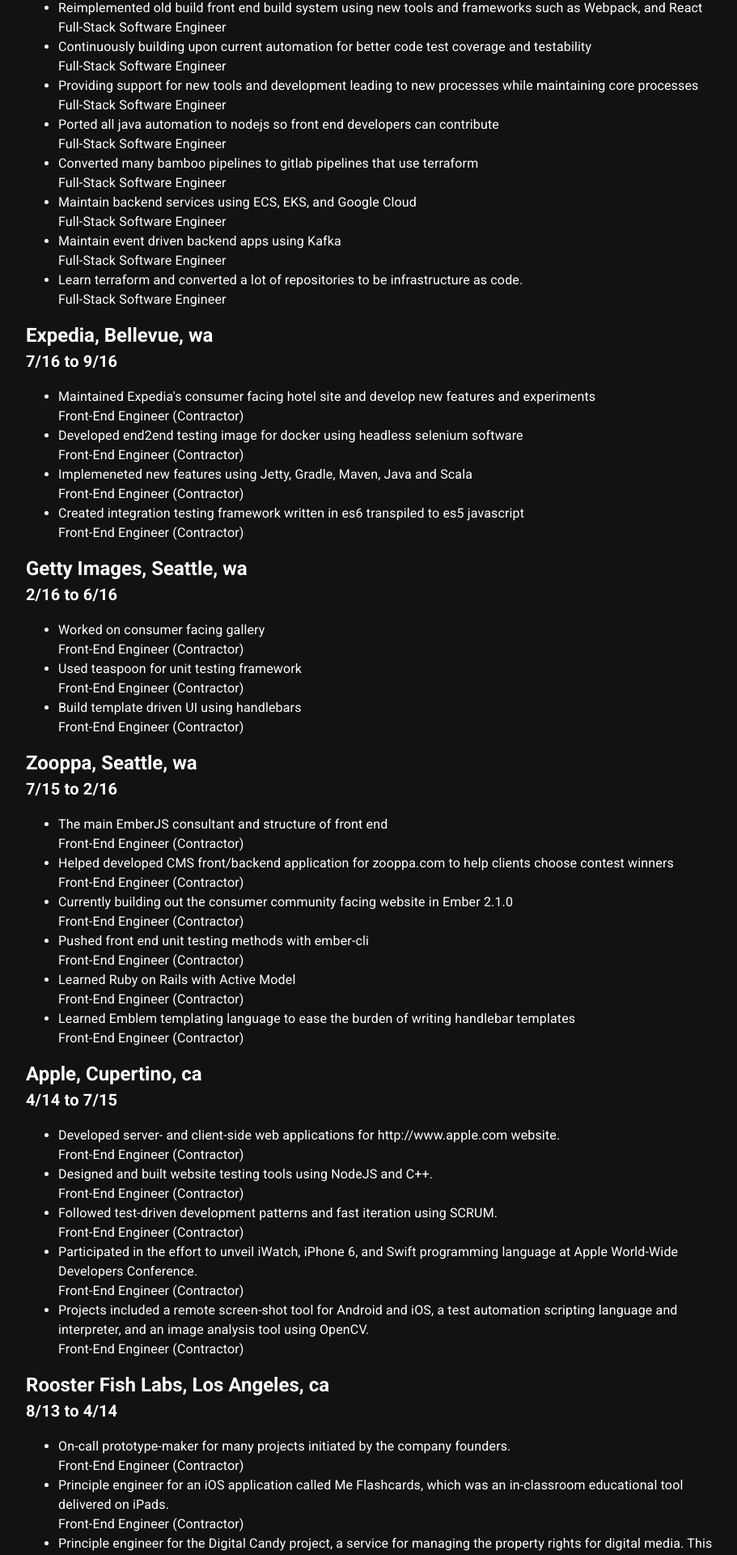
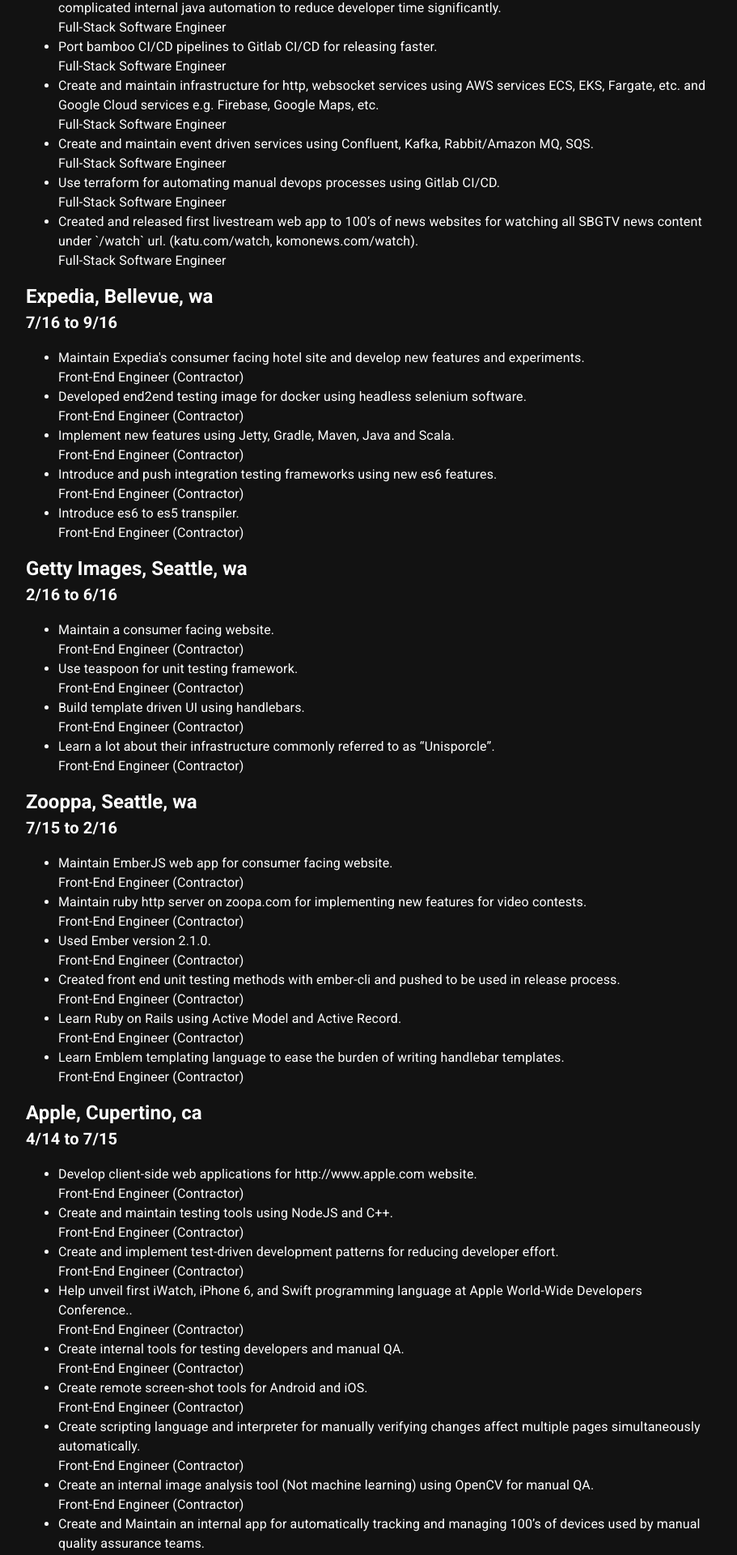
Before and after one commit to hooddanielc/danielhood.com, a React app: page / in a window 1280 px wide. Shown: the part 1295-3215 px from the top of the page at 81% size, without its empty margins (182-1093 px from the left). Built offline with nearby package versions, Linux system fonts and the light colour scheme.

Commit message:
bugfix: correct grammar mistakes

```diff
--- a/src/data.ts
+++ b/src/data.ts
@@ -91,29 +91,18 @@
   "experience": [
     {
       "city": "Seattle",
-      "company": "Squash Bottom Games",
-      "endDate": "???",
-      "gained": [
-        "First time working in games industry"
-      ],
-      "startDate": "3/22",
-      "state": "wa",
-      "title": "Software Engineer (Full Time)"
-    },
-    {
-      "city": "Seattle",
       "company": "Sinclair Broadcast Group",
       "endDate": "3/22",
       "gained": [
-        "Started working on consumer facing websites for 100's of newstations all using the same components",
-        "Reimplemented old build front end build system using new tools and frameworks such as Webpack, and React",
-        "Continuously building upon current automation for better code test coverage and testability",
-        "Providing support for new tools and development leading to new processes while maintaining core processes",
-        "Ported all java automation to nodejs so front end developers can contribute",
-        "Converted many bamboo pipelines to gitlab pipelines that use terraform",
-        "Maintain backend services using ECS, EKS, and Google Cloud",
-        "Maintain event driven backend apps using Kafka",
-        "Learn terraform and converted a lot of repositories to be infrastructure as code.",
+        "Develop and maintain 100’s of consumer facing websites for news-stations using reusable components (you might notice that they all look the same e.g. komonews.com,  kutv.com, star64.tv, weartv.com, katu.com, etc.).",
+        "Re-Implement old front-end build systems using new tools and frameworks such as Webpack and React.",
+        "Build upon existing automation for better test code-coverage and testability.",
+        "Converted projects to use modern build tools for bundling websites (ex.. webpack) rather than using complicated internal java automation to reduce developer time significantly.",
+        "Port bamboo CI/CD pipelines to Gitlab CI/CD for releasing faster.",
+        "Create and maintain infrastructure for http, websocket services using AWS services ECS, EKS, Fargate, etc. and Google Cloud services e.g. Firebase, Google Maps, etc.",
+        "Create and maintain event driven services using Confluent, Kafka, Rabbit/Amazon MQ, SQS.",
+        "Use terraform for automating manual devops processes using Gitlab CI/CD.",
+        "Created and released first livestream web app to 100’s of news websites for watching all SBGTV news content under `/watch` url. (katu.com/watch, komonews.com/watch).",
       ],
       "startDate": "10/16",
       "state": "wa",
@@ -124,10 +113,11 @@
       "company": "Expedia",
       "endDate": "9/16",
       "gained": [
-        "Maintained Expedia's consumer facing hotel site and develop new features and experiments",
-        "Developed end2end testing image for docker using headless selenium software",
-        "Implemeneted new features using Jetty, Gradle, Maven, Java and Scala",
-        "Created integration testing framework written in es6 transpiled to es5 javascript"
+        "Maintain Expedia's consumer facing hotel site and develop new features and experiments.",
+        "Developed end2end testing image for docker using headless selenium software.",
+        "Implement new features using Jetty, Gradle, Maven, Java and Scala.",
+        "Introduce and push integration testing frameworks using new es6 features.",
+        "Introduce es6 to es5 transpiler.",
       ],
       "startDate": "7/16",
       "state": "wa",
@@ -138,9 +128,10 @@
       "company": "Getty Images",
       "endDate": "6/16",
       "gained": [
-        "Worked on consumer facing gallery",
-        "Used teaspoon for unit testing framework",
-        "Build template driven UI using handlebars"
+        "Maintain a consumer facing website.",
+        "Use teaspoon for unit testing framework.",
+        "Build template driven UI using handlebars.",
+        "Learn a lot about their infrastructure commonly referred to as “Unisporcle”.",
       ],
       "startDate": "2/16",
       "state": "wa",
@@ -151,12 +142,12 @@
       "company": "Zooppa",
       "endDate": "2/16",
       "gained": [
-        "The main EmberJS consultant and structure of front end",
-        "\n              Helped developed CMS front/backend application for zooppa.com to \n              help clients choose contest winners\n            ",
-        "\n              Currently building out the consumer community facing website\n              in Ember 2.1.0\n            ",
-        "Pushed front end unit testing methods with ember-cli",
-        "Learned Ruby on Rails with Active Model",
-        "Learned Emblem templating language to ease the burden of writing handlebar templates"
+        "Maintain EmberJS web app for consumer facing website.",
+        "Maintain ruby http server on zoopa.com for implementing new features for video contests.",
+        "Used Ember version 2.1.0.",
+        "Created front end unit testing methods with ember-cli and pushed to be used in release process.",
+        "Learn Ruby on Rails using Active Model and Active Record.",
+        "Learn Emblem templating language to ease the burden of writing handlebar templates.",
       ],
       "startDate": "7/15",
       "state": "wa",
@@ -167,11 +158,15 @@
       "company": "Apple",
       "endDate": "7/15",
       "gained": [
-        "Developed server- and client-side web applications for http://www.apple.com website.",
-        "Designed and built website testing tools using NodeJS and C++.",
-        "Followed test-driven development patterns and fast iteration using SCRUM.",
-        "Participated in the effort to unveil iWatch, iPhone 6, and Swift programming language at Apple World-Wide Developers Conference.",
-        "Projects included a remote screen-shot tool for Android and iOS, a test automation scripting language and interpreter, and an image analysis tool using OpenCV."
+        "Develop client-side web applications for http://www.apple.com website.",
+        "Create and maintain testing tools using NodeJS and C++.",
+        "Create and implement test-driven development patterns for reducing developer effort.",
+        "Help unveil first iWatch, iPhone 6, and Swift programming language at Apple World-Wide Developers Conference..",
+        "Create internal tools for testing developers and manual QA.",
+        "Create remote screen-shot tools for Android and iOS.",
+        "Create scripting language and interpreter for manually verifying changes affect multiple pages simultaneously automatically.",
+        "Create an internal image analysis tool (Not machine learning) using OpenCV for manual QA.",
+        "Create and Maintain an internal app for automatically tracking and managing 100’s of devices used by manual quality assurance teams.",
       ],
       "startDate": "4/14",
       "state": "ca",
@@ -182,10 +177,12 @@
       "company": "Rooster Fish Labs",
       "endDate": "4/14",
       "gained": [
-        "On-call prototype-maker for many projects initiated by the company founders.",
-        "Principle engineer for an iOS application called Me Flashcards, which was an in-classroom educational tool delivered on iPads.",
-        "Principle engineer for the Digital Candy project, a service for managing the property rights for digital media. This included a large multimedia indexing engine and a user interface for searching it.",
-        "Designed and developed small websites to support specific marketing efforts, such as promoting Sustainable Living (http://www.ecodads.org/)."
+        "On-call developer for many prototypes.",
+        "Develop an iOS application called Me Flashcards, an in-classroom educational tool for iPad.",
+        "Develop service for managing the property rights of digital media.",
+        "Develop user interface for Digital Candy, a tool to manage media DCMA.",
+        "Use columnar databases for indexing large datasets for faster searching and high availability.",
+        "Prototype small websites to support specific marketing efforts, such as promoting Sustainable Living (http://www.ecodads.org/).",
       ],
       "startDate": "8/13",
       "state": "ca",
@@ -196,9 +193,11 @@
       "company": "Wells Fargo",
       "endDate": "8/13",
       "gained": [
-        "Developed and supported a variety of in-house web apps used by banking customers",
-        "Helped to transition the company from YUI 2 to 3 and provided internal support and training on the framework.",
-        "Developed web applications using ARIA, a protocol for making web apps for disabled persons."
+        "Develop and support a variety of consumer facing web apps.",
+        "Maintain internal frameworks and tools for rapidly creating websites using reusable components.",
+        "Upgrade codebase from YUI2 to YUI3.",
+        "Provide internal support and training for developers using internal framework.",
+        "Develop web applications using ARIA, a methodology to help make web apps more accessible.",
       ],
       "startDate": "3/13",
       "state": "ca",
@@ -209,9 +208,9 @@
       "company": "Creative Circle",
       "endDate": "3/13",
       "gained": [
-        "Part of a stable of web developers who took on multiple short assignments from start to finish.",
-        "Handled complete lifecycle, from requirements and design to implementation, testing, and deployment.",
-        "Developed prototypes in a fast paced manner with high end frameworks."
+        "Develop web-apps for many clients.",
+        "Handle complete development lifecycle from requirements gathering, design, implementation, testing, and deployment.",
+        "Mostly developed quick prototypes.",
       ],
       "startDate": "10/12",
       "state": "ca",
@@ -224,8 +223,8 @@
       "gained": [
         "Originally hired for a four-month internship to work on the company's main site, then kept on as a contractor.",
         "Helped transition the company's JavaScript and Java infrastructure to a cleaner client-server API.",
-        "Developed code in an automated test environment based on Selenium and Monkey Runner.",
-        "Developed the client side of Entourage, an Android-based social game produced by the company. The back-end used the company's proprietary high-performance graph database engine."
+        "Develop code in an automated test environment based on Selenium and Monkey Runner.",
+        "Develop the client side of Entourage, an Android-based social game produced by the company. The back-end used the company's proprietary high-performance graph database named STIG.",
       ],
       "startDate": "1/12",
       "state": "ca",
```
